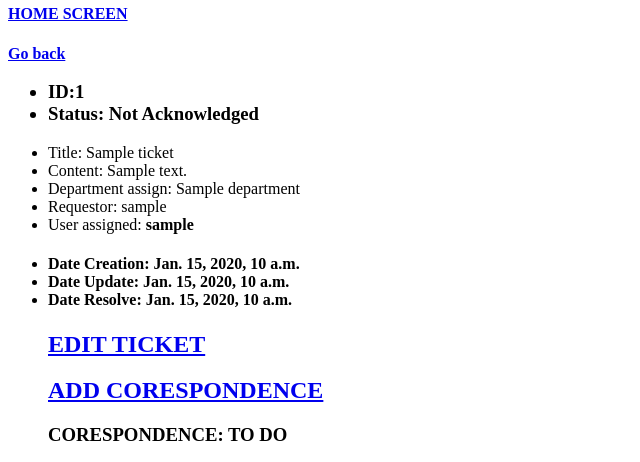
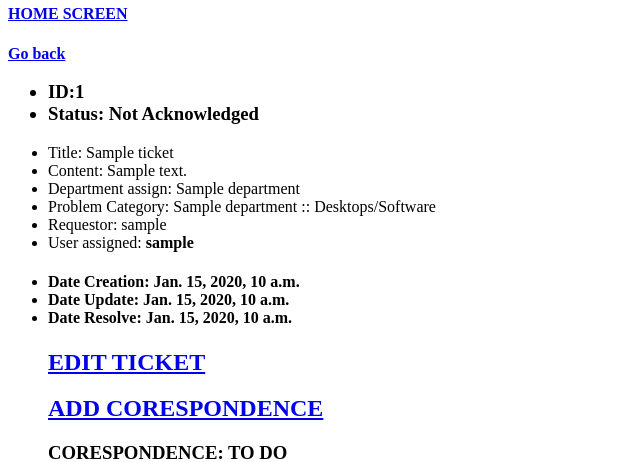
Before and after one commit to Rogalowski/ONL_PYT_Ticket_System_Project, a Django app: page /ticket/1 in a window 1280 px wide. Shown: the part 193-655 px from the top of the page, without its empty margins (0-640 px from the left). Run offline with Django 3.2, Linux system fonts and the light colour scheme; tables that the repository leaves empty hold one stand-in row (values such as "Sample post").

Commit message:
added update view, second possibility in comment

```diff
--- a/ticket_app/templates/ticket_app/ticket_view.html
+++ b/ticket_app/templates/ticket_app/ticket_view.html
@@ -10,6 +10,7 @@
      <li>     Title: {{ ticket.title }} </li>
      <li> Content: {{ ticket.description }} </li>
  <li>  Department assign: {{ ticket.department_assignment }} </li>
+ <li>  Problem Category: {{ ticket.problem_category }} </li>
         <li>         Requestor: {{ ticket.user_requestor }}</li>
          <li>        User assigned:
 {# iterate for all users assignments and it list all assignments   #}
--- a/ticket_app/views.py
+++ b/ticket_app/views.py
@@ -1,3 +1,5 @@
+from datetime import datetime
+
 from django.shortcuts import render, redirect, get_object_or_404
 
 # Create your views here.
@@ -6,12 +8,13 @@ from django.views import View
 from django.views.generic import UpdateView
 
 from .models import Ticket, User
-from ticket_app.forms import TicketForm
+from ticket_app.forms import TicketForm, TicketUpdateForm
 
 
 class HomeView(View):
     def get(self, request):
         all_tickets = Ticket.objects.all()
+        #count available ticket on each department
         it_tickets = Ticket.objects.all().filter(department_assignment=2)
         hr_tickets = Ticket.objects.all().filter(department_assignment=3)
         pm_tickets = Ticket.objects.all().filter(department_assignment=4)
@@ -133,33 +136,100 @@ class TicketView(View):
 
 
 
+class TicketEditView(UpdateView):
+    def get(self, request, *args, **kwargs):
+        # ticket = Ticket.objects.filter(id=kwargs['ticket_id']).values()[0]
+        ticket = Ticket.objects.get(id=kwargs['ticket_id'])
+        # d_initial = Ticket.objects.filter(id=kwargs['ticket_id']).values()[0]
+        context = {
+            'form': TicketUpdateForm(),
+            # 'form': TicketUpdateForm(ticket),
+            'ticket': ticket,
+        }
+        return render(request, 'ticket_app/ticket_create_view.html', context)
+
+    def post(self, request, *args, **kwargs):
+        form = TicketForm(request.POST)
+
+
+# PROBLEM ZE STATUSEM NIE AKTUALIZUJE WYWALA
+        if form.is_valid():
+            title = form.cleaned_data['title']
+            description = form.cleaned_data['description']
+            print(f"Choosen: {title} and {description}")
+            # status = form.cleaned_data['status']
+            priorytet = form.cleaned_data['priorytet']
+            print(f"Choosen: {priorytet}")
+            department_assignment = form.cleaned_data['department_assignment']
+            print(f"Choosen department: {department_assignment}")
+            problem_category = form.cleaned_data['problem_category']
+            print(f"Choosen problem: {problem_category}")
+            user_requestor = form.cleaned_data['user_requestor']
+            print(f"Choosen user req: {user_requestor}")
+            user_assignment = form.cleaned_data['user_assignment']
+            # print(f"Choosen user ass: {user_assignment }")
+            # date_update = form.cleaned_data['date_update']
+            # date_creation = form.cleaned_data['date_creation']
+            # date_resolve = form.cleaned_data['date_resolve']
+            print('CHECK')
+            print(*user_assignment.filter(department=department_assignment))
+            print(problem_category.department.name_department)
+            print(department_assignment.name_department)
+
+            # check if Department choose is the same  department from problem category. If not it will show error
+            # Problem Categroy from other department assignment is prohibet
+            if department_assignment.name_department == problem_category.department.name_department:
+
+                # ticket = Ticket.objects.create(**form.cleaned_data)
+                ticket_update = Ticket.objects.get(id=kwargs['ticket_id'])
+                # ticket = Ticket(
+                ticket_update.title = title
+                ticket_update.description = description
+                # ticket_update.status = status
+                ticket_update.priorytet = priorytet
+                ticket_update.department_assignment.name_department = department_assignment
+                ticket_update.problem_category.category_problem = problem_category
+                ticket_update.user_requestor.username = user_requestor
+
+
+                ticket_update.save()
+                ticket_update.user_assignment.add(*user_assignment.filter(department=department_assignment))
+
+                return redirect('ticket_list')
+            else:
+                context = {
+                    'form': form,
+                    'result': f"ASSIGNED DEPT SHOULD HAVE SAME DEPT PROBLEM"
+                }
+                return render(request, 'ticket_app/ticket_create_view.html', context)
+
+        context = {
+            'form': form,
+            'result': f"SOMETHING GOES WRONG"
+        }
+        return render(request, 'ticket_app/ticket_create_view.html', context)
+
+
+
 # class TicketEditView(UpdateView):
-#     def get(self, request, *args, **kwargs):
-#         ticket = Ticket.objects.get(id=kwargs['ticket_id'])
-#         context = {
-#             'form': TicketForm(),
-#             'ticket': ticket,
-#         }
-#         return render(request, 'ticket_app/ticket_create_view.html', context)
-class TicketEditView(UpdateView):
-    template_name = 'ticket_app/ticket_create_view.html'
-    # form_class = ProductForm
-
-    fields = [
-        'title',
-        'description',
-        'status',
-        'priorytet',
-        'department_assignment',
-        'problem_category',
-        'user_requestor',
-        'user_assignment',
-    ]  # wybrane pola
-    model = Ticket
-
-    def get_object(self, queryset=None):  # pobranie url_id z urls.py na zmineinaym modelu Notice w ID
-        id_ = self.kwargs.get("ticket_id")
-        return get_object_or_404(Ticket, id=id_)
-
-    def get_success_url(self):
-        return reverse('ticket_list') # , kwargs=['ticket_id']
+#     template_name = 'ticket_app/ticket_create_view.html'
+#     # form_class = ProductForm
+#
+#     fields = [
+#         'title',
+#         'description',
+#         'status',
+#         'priorytet',
+#         'department_assignment',
+#         'problem_category',
+#         'user_requestor',
+#         'user_assignment',
+#     ]  # wybrane pola
+#     model = Ticket
+#
+#     def get_object(self, queryset=None):  # pobranie url_id z urls.py na zmineinaym modelu Notice w ID
+#         id_ = self.kwargs.get("ticket_id")
+#         return get_object_or_404(Ticket, id=id_)
+#
+#     def get_success_url(self):
+#         return reverse('ticket_list') # , kwargs=['ticket_id']
```
Also changed, not shown: ticket_app/forms.py (+13 -1 lines), ticket_app/migrations/0023_alter_ticket_date_update.py (added), ticket_app/migrations/0024_alter_ticket_date_update.py (added).
